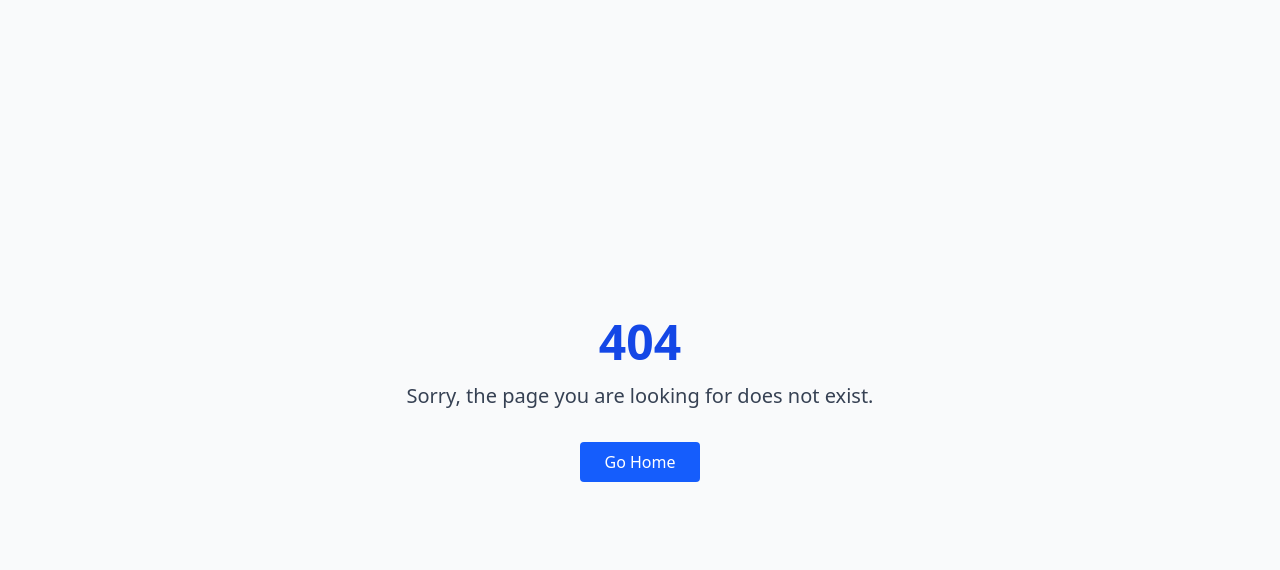
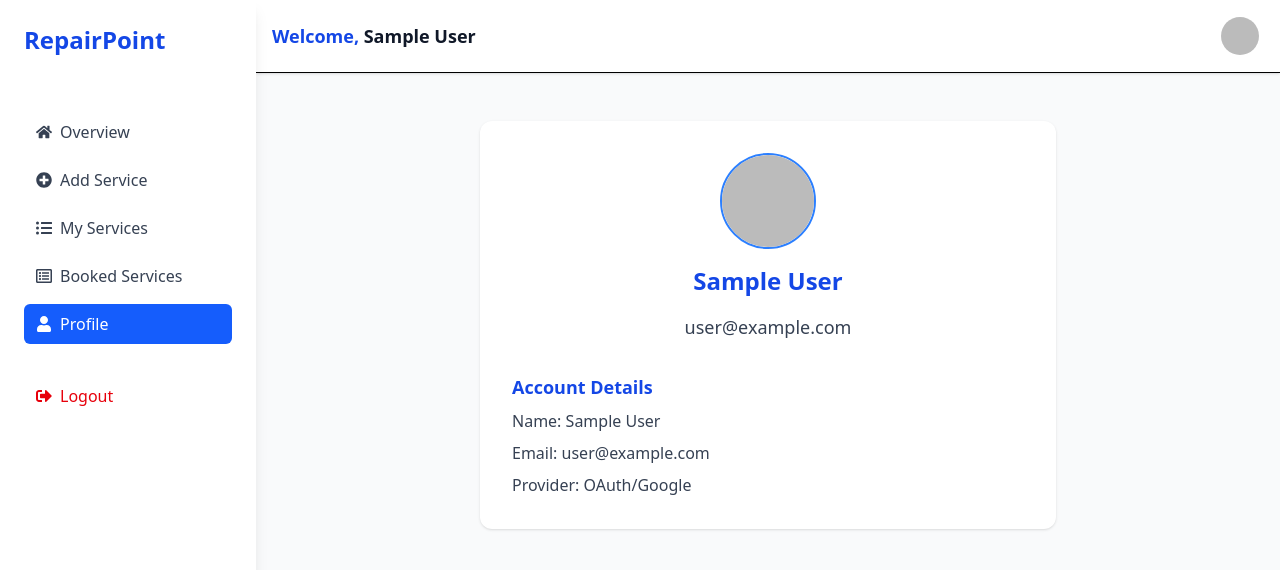
Before and after one commit to shahrukkabir/Repair-Point, a Next.js app: page /dashboard/profile in a window 1280 px wide. Before the commit this address had no page. Shown: the top 570 px of the page. Built offline with nearby package versions, Linux system fonts and the light colour scheme; no server answers; sample sign-in values are in the browser's storage.

Commit message:
added profile page in dashboard

```diff
--- /dev/null
+++ b/src/app/dashboard/profile/page.jsx
@@ -0,0 +1,31 @@
+"use client";
+import { useSession } from "next-auth/react";
+import Image from "next/image";
+
+export default function ProfilePage() {
+  const { data: session } = useSession();
+  const user = session?.user;
+
+  return (
+    <div className="max-w-xl mx-auto bg-white rounded-xl shadow p-8 mt-8">
+      <div className="flex flex-col items-center gap-4">
+        <Image
+        width={96} height={96}
+          src={user?.image || "/logo-small.png"}
+          alt={user?.name || "User"}
+          className="rounded-full border-2 border-blue-500 object-cover"
+        />
+        <h2 className="text-2xl font-bold text-blue-700">{user?.name || "User"}</h2>
+        <p className="text-gray-700 text-lg">{user?.email}</p>
+      </div>
+      <div className="mt-8">
+        <h3 className="text-lg font-semibold mb-2 text-blue-700">Account Details</h3>
+        <ul className="space-y-2 text-gray-700">
+          <li><span className="font-medium">Name:</span> {user?.name || "-"}</li>
+          <li><span className="font-medium">Email:</span> {user?.email || "-"}</li>
+          <li><span className="font-medium">Provider:</span> {user?.provider || "OAuth/Google"}</li>
+        </ul>
+      </div>
+    </div>
+  );
+}
```
